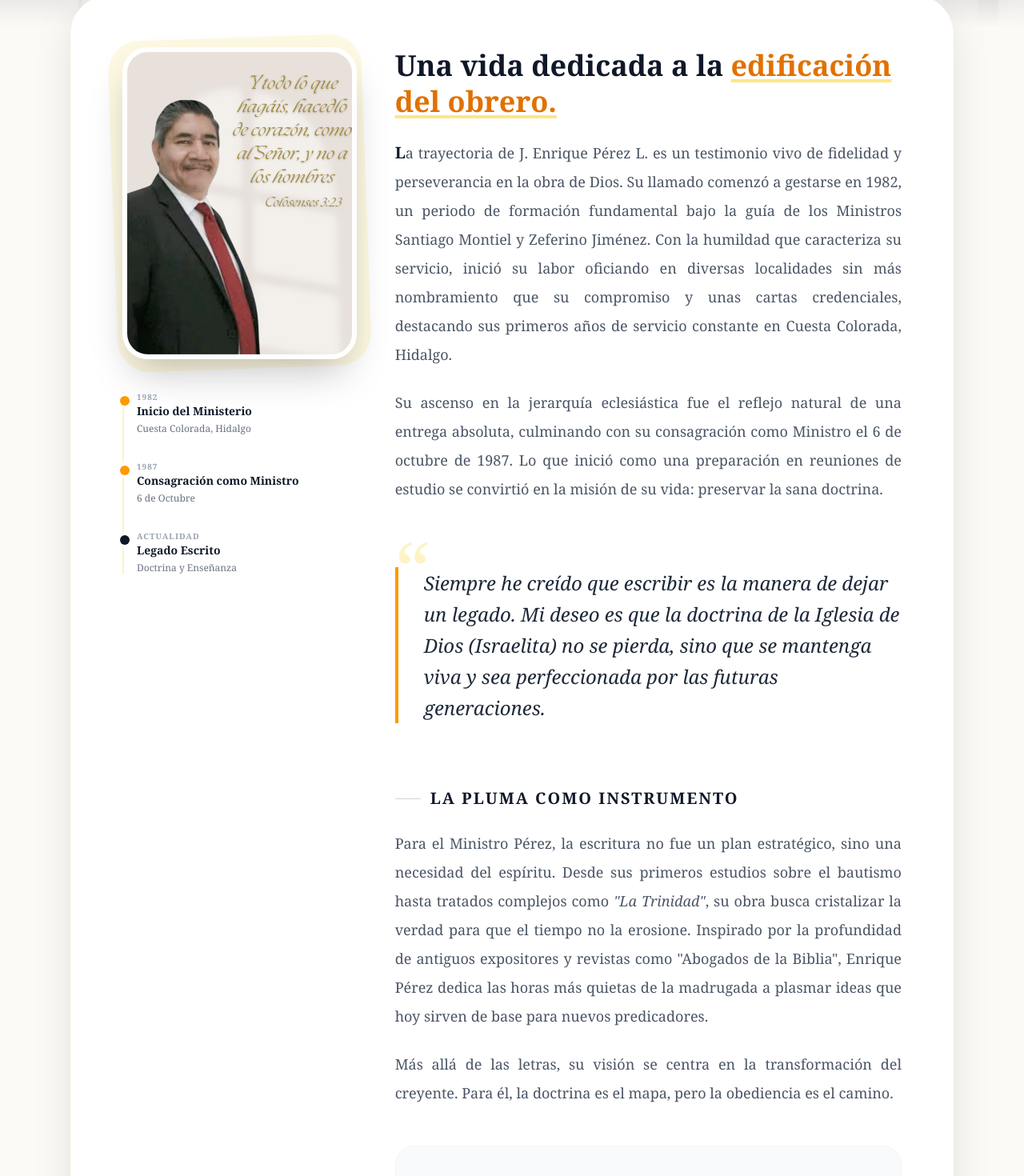
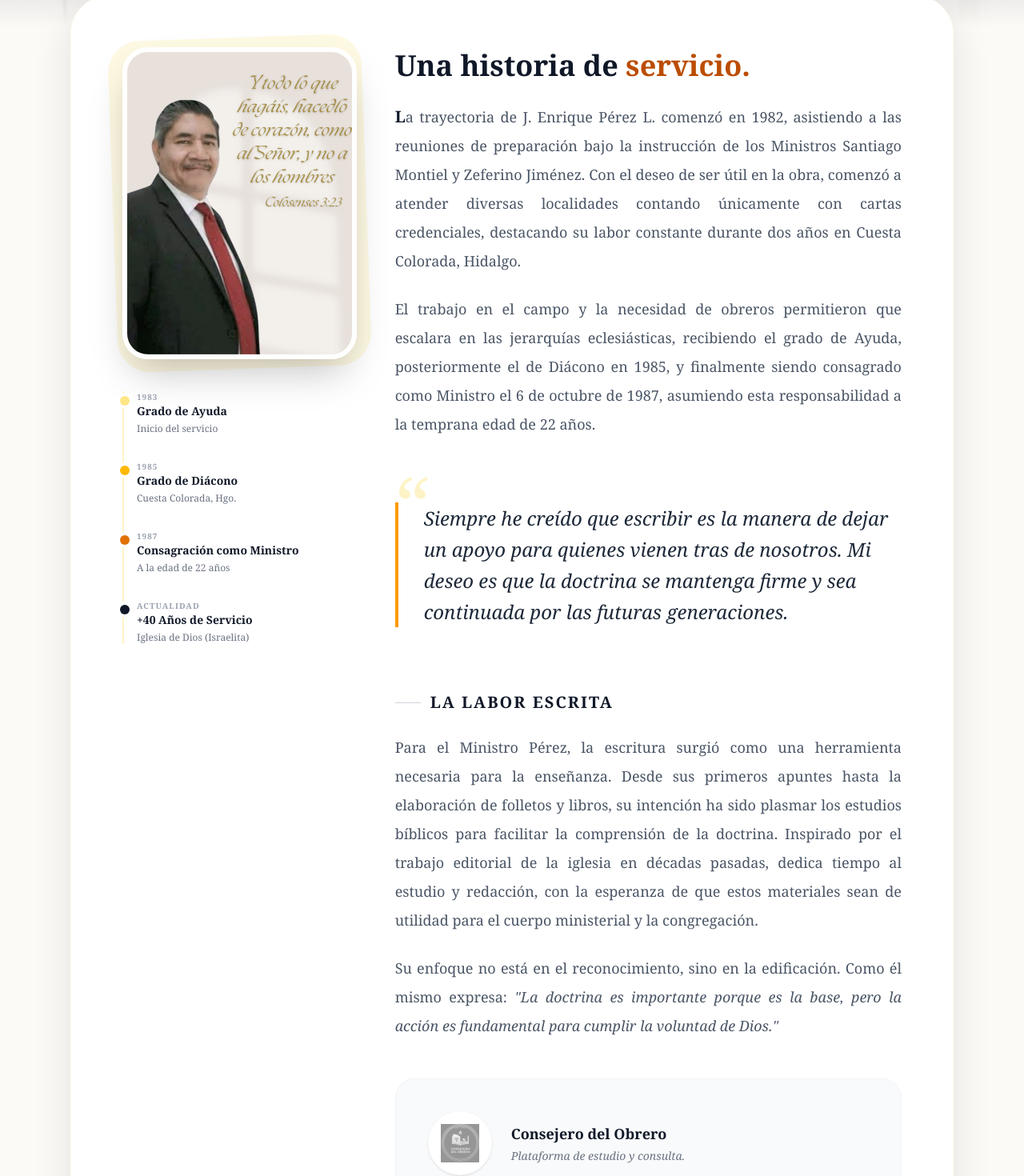
Before and after one commit to aroncithoper-cyber/biblioteca-papa, a Next.js app: page /biografia in a window 1280 px wide. Shown: the part 559-2029 px from the top of the page at 80% size. Built offline with nearby package versions, Linux system fonts and the light colour scheme; no server answers; sample sign-in values are in the browser's storage.

Commit message:
Header final con enlace a Biografia y soporte Whatsapp

```diff
--- a/src/app/biografia/page.tsx
+++ b/src/app/biografia/page.tsx
@@ -8,21 +8,20 @@ export default function BiografiaPage() {
     <main className="min-h-screen bg-[#fcfaf7] font-serif selection:bg-amber-200 pb-20">
       <Header />
 
-      {/* --- HERO SECTION: ENCABEZADO CINEMATOGRÁFICO --- */}
+      {/* --- HERO SECTION --- */}
       <section className="relative h-[65vh] flex items-end justify-center overflow-hidden bg-gray-900">
-        {/* Imagen de fondo (Predicando) con efecto Parallax suave */}
+        {/* CORRECCIÓN DE FOTO: Agregado 'object-top' para que se vea la cara y no los pies */}
         <div className="absolute inset-0 w-full h-full">
             <img
             src="/papa-predicando.png"
             alt="Ministro Enrique Pérez predicando"
-            className="w-full h-full object-cover opacity-60 scale-105"
+            className="w-full h-full object-cover object-top opacity-60 scale-105"
             />
-            {/* Degradado para que el texto se lea perfecto */}
             <div className="absolute inset-0 bg-gradient-to-t from-[#fcfaf7] via-transparent to-black/40" />
         </div>
 
         <div className="relative z-10 text-center px-6 pb-20 animate-in fade-in slide-in-from-bottom-8 duration-1000">
-          <p className="text-amber-600 font-bold uppercase tracking-[0.4em] text-xs mb-4 bg-white/90 backdrop-blur-md inline-block px-4 py-1 rounded-full shadow-lg">
+          <p className="text-amber-800 font-bold uppercase tracking-[0.4em] text-xs mb-4 bg-white/90 backdrop-blur-md inline-block px-4 py-1 rounded-full shadow-lg">
             El Autor
           </p>
           <h1 className="text-6xl md:text-8xl font-black text-gray-900 tracking-tighter mb-2 leading-none drop-shadow-sm">
@@ -38,9 +37,8 @@ export default function BiografiaPage() {
 
           <div className="grid lg:grid-cols-12 gap-12 items-start">
 
-            {/* COLUMNA IZQUIERDA (4 espacios): FOTO Y TIMELINE */}
+            {/* COLUMNA IZQUIERDA: FOTO Y TIMELINE JERÁRQUICO */}
             <div className="lg:col-span-4 lg:sticky lg:top-24 space-y-10">
-              {/* Foto de Perfil con Marco Premium */}
               <div className="relative group mx-auto max-w-xs lg:max-w-none">
                 <div className="absolute -inset-3 bg-amber-100/50 rounded-[2.5rem] -rotate-2 group-hover:rotate-0 transition-transform duration-700 ease-out" />
                 <img
@@ -50,78 +48,87 @@ export default function BiografiaPage() {
                 />
               </div>
 
-              {/* TIMELINE (Línea de tiempo visual) */}
+              {/* TIMELINE CORREGIDO CON JERARQUÍAS */}
               <div className="pl-4 border-l-2 border-amber-100 space-y-8 relative">
-                {/* Punto 1 */}
+
+                {/* 1983 - Ayuda */}
                 <div className="relative">
-                  <div className="absolute -left-[21px] top-1.5 w-3 h-3 bg-amber-500 rounded-full ring-4 ring-white"></div>
-                  <p className="text-[10px] font-black uppercase text-gray-400 tracking-widest">1982</p>
-                  <p className="text-sm font-bold text-gray-900">Inicio del Ministerio</p>
-                  <p className="text-xs text-gray-500 mt-1">Cuesta Colorada, Hidalgo</p>
+                  <div className="absolute -left-[21px] top-1.5 w-3 h-3 bg-amber-200 rounded-full ring-4 ring-white"></div>
+                  <p className="text-[10px] font-black uppercase text-gray-400 tracking-widest">1983</p>
+                  <p className="text-sm font-bold text-gray-900">Grado de Ayuda</p>
+                  <p className="text-xs text-gray-500 mt-1">Inicio del servicio</p>
                 </div>
-                {/* Punto 2 */}
+
+                {/* 1985 - Diácono */}
                 <div className="relative">
-                  <div className="absolute -left-[21px] top-1.5 w-3 h-3 bg-amber-500 rounded-full ring-4 ring-white"></div>
+                  <div className="absolute -left-[21px] top-1.5 w-3 h-3 bg-amber-400 rounded-full ring-4 ring-white"></div>
+                  <p className="text-[10px] font-black uppercase text-gray-400 tracking-widest">1985</p>
+                  <p className="text-sm font-bold text-gray-900">Grado de Diácono</p>
+                  <p className="text-xs text-gray-500 mt-1">Cuesta Colorada, Hgo.</p>
+                </div>
+
+                {/* 1987 - Ministro */}
+                <div className="relative">
+                  <div className="absolute -left-[21px] top-1.5 w-3 h-3 bg-amber-600 rounded-full ring-4 ring-white"></div>
                   <p className="text-[10px] font-black uppercase text-gray-400 tracking-widest">1987</p>
                   <p className="text-sm font-bold text-gray-900">Consagración como Ministro</p>
-                  <p className="text-xs text-gray-500 mt-1">6 de Octubre</p>
+                  <p className="text-xs text-gray-500 mt-1">A la edad de 22 años</p>
                 </div>
-                {/* Punto 3 */}
+
+                {/* Actualidad - Servicio */}
                 <div className="relative">
                    <div className="absolute -left-[21px] top-1.5 w-3 h-3 bg-gray-900 rounded-full ring-4 ring-white"></div>
                   <p className="text-[10px] font-black uppercase text-gray-400 tracking-widest">Actualidad</p>
-                  <p className="text-sm font-bold text-gray-900">Legado Escrito</p>
-                  <p className="text-xs text-gray-500 mt-1">Doctrina y Enseñanza</p>
+                  <p className="text-sm font-bold text-gray-900">+40 Años de Servicio</p>
+                  <p className="text-xs text-gray-500 mt-1">Iglesia de Dios (Israelita)</p>
                 </div>
               </div>
             </div>
 
-            {/* COLUMNA DERECHA (8 espacios): HISTORIA */}
+            {/* COLUMNA DERECHA: TEXTO SOBRIO Y HUMILDE */}
             <div className="lg:col-span-8 space-y-12">
 
-              {/* Introducción */}
               <div className="space-y-6">
                 <h2 className="text-3xl md:text-4xl font-bold text-gray-900 leading-tight">
-                  Una vida dedicada a la <span className="text-amber-600 underline decoration-amber-200 decoration-4 underline-offset-4">edificación del obrero.</span>
+                  Una historia de <span className="text-amber-700 decoration-amber-200 decoration-4 underline-offset-4">servicio.</span>
                 </h2>
+                {/* Texto ajustado: Más hechos, menos adjetivos */}
                 <p className="text-gray-600 leading-loose text-lg text-justify font-light">
-                  <span className="font-bold text-gray-900 text-xl">L</span>a trayectoria de <strong>J. Enrique Pérez L.</strong> es un testimonio vivo de fidelidad y perseverancia en la obra de Dios. Su llamado comenzó a gestarse en 1982, un periodo de formación fundamental bajo la guía de los Ministros Santiago Montiel y Zeferino Jiménez. Con la humildad que caracteriza su servicio, inició su labor oficiando en diversas localidades sin más nombramiento que su compromiso y unas cartas credenciales, destacando sus primeros años de servicio constante en Cuesta Colorada, Hidalgo.
+                  <span className="font-bold text-gray-900 text-xl">L</span>a trayectoria de <strong>J. Enrique Pérez L.</strong> comenzó en 1982, asistiendo a las reuniones de preparación bajo la instrucción de los Ministros Santiago Montiel y Zeferino Jiménez. Con el deseo de ser útil en la obra, comenzó a atender diversas localidades contando únicamente con cartas credenciales, destacando su labor constante durante dos años en Cuesta Colorada, Hidalgo.
                 </p>
                 <p className="text-gray-600 leading-loose text-lg text-justify font-light">
-                  Su ascenso en la jerarquía eclesiástica fue el reflejo natural de una entrega absoluta, culminando con su consagración como <strong>Ministro el 6 de octubre de 1987</strong>. Lo que inició como una preparación en reuniones de estudio se convirtió en la misión de su vida: preservar la sana doctrina.
+                  El trabajo en el campo y la necesidad de obreros permitieron que escalara en las jerarquías eclesiásticas, recibiendo el grado de Ayuda, posteriormente el de Diácono en 1985, y finalmente siendo consagrado como <strong>Ministro el 6 de octubre de 1987</strong>, asumiendo esta responsabilidad a la temprana edad de 22 años.
                 </p>
               </div>
 
-              {/* Cita Destacada (Blockquote) */}
+              {/* Cita sobre la escritura (Mantenemos su voz genuina) */}
               <div className="relative py-8">
                  <div className="absolute left-0 top-0 text-8xl text-amber-100 font-serif -translate-y-4">“</div>
                  <blockquote className="relative z-10 pl-8 border-l-4 border-amber-500 italic text-xl md:text-2xl text-gray-800 leading-relaxed font-serif">
-                   Siempre he creído que escribir es la manera de dejar un legado. Mi deseo es que la doctrina de la Iglesia de Dios (Israelita) no se pierda, sino que se mantenga viva y sea perfeccionada por las futuras generaciones.
+                   Siempre he creído que escribir es la manera de dejar un apoyo para quienes vienen tras de nosotros. Mi deseo es que la doctrina se mantenga firme y sea continuada por las futuras generaciones.
                  </blockquote>
               </div>
 
-              {/* La Pluma como Instrumento */}
               <div className="space-y-6">
                 <h3 className="text-xl font-black uppercase tracking-widest text-gray-900 flex items-center gap-3">
                   <span className="w-8 h-px bg-gray-300"></span>
-                  La Pluma como Instrumento
+                  La Labor Escrita
                 </h3>
                 <p className="text-gray-600 leading-loose text-lg text-justify font-light">
-                  Para el Ministro Pérez, la escritura no fue un plan estratégico, sino una necesidad del espíritu. Desde sus primeros estudios sobre el bautismo hasta tratados complejos como <em>"La Trinidad"</em>, su obra busca cristalizar la verdad para que el tiempo no la erosione. Inspirado por la profundidad de antiguos expositores y revistas como "Abogados de la Biblia", Enrique Pérez dedica las horas más quietas de la madrugada a plasmar ideas que hoy sirven de base para nuevos predicadores.
+                  Para el Ministro Pérez, la escritura surgió como una herramienta necesaria para la enseñanza. Desde sus primeros apuntes hasta la elaboración de folletos y libros, su intención ha sido plasmar los estudios bíblicos para facilitar la comprensión de la doctrina. Inspirado por el trabajo editorial de la iglesia en décadas pasadas, dedica tiempo al estudio y redacción, con la esperanza de que estos materiales sean de utilidad para el cuerpo ministerial y la congregación.
                 </p>
                 <p className="text-gray-600 leading-loose text-lg text-justify font-light">
-                  Más allá de las letras, su visión se centra en la transformación del creyente. Para él, la doctrina es el mapa, pero la obediencia es el camino.
+                  Su enfoque no está en el reconocimiento, sino en la edificación. Como él mismo expresa: <em>"La doctrina es importante porque es la base, pero la acción es fundamental para cumplir la voluntad de Dios."</em>
                 </p>
               </div>
 
-              {/* Conclusión / Cierre */}
               <div className="bg-gray-50 rounded-3xl p-8 md:p-10 flex flex-col md:flex-row items-center gap-6 border border-gray-100">
                 <div className="bg-white p-4 rounded-full shadow-sm">
                    <img src="/icon-192.png" className="w-12 h-12 grayscale opacity-50" alt="Logo" />
                 </div>
                 <div className="text-center md:text-left">
-                  <p className="text-gray-900 font-bold text-lg mb-1">"La acción es la culminación de la verdad."</p>
-                  <p className="text-gray-500 text-sm italic">— Mensaje del autor a la congregación.</p>
+                  <p className="text-gray-900 font-bold text-lg mb-1">Consejero del Obrero</p>
+                  <p className="text-gray-500 text-sm italic">Plataforma de estudio y consulta.</p>
                 </div>
               </div>
 
@@ -129,7 +136,6 @@ export default function BiografiaPage() {
           </div>
         </div>
 
-        {/* Botón de regreso discreto */}
         <div className="py-12 text-center">
             <Link href="/biblioteca" className="text-xs font-bold uppercase tracking-[0.2em] text-gray-400 hover:text-amber-600 transition-colors">
                 ← Volver a la Biblioteca
```
